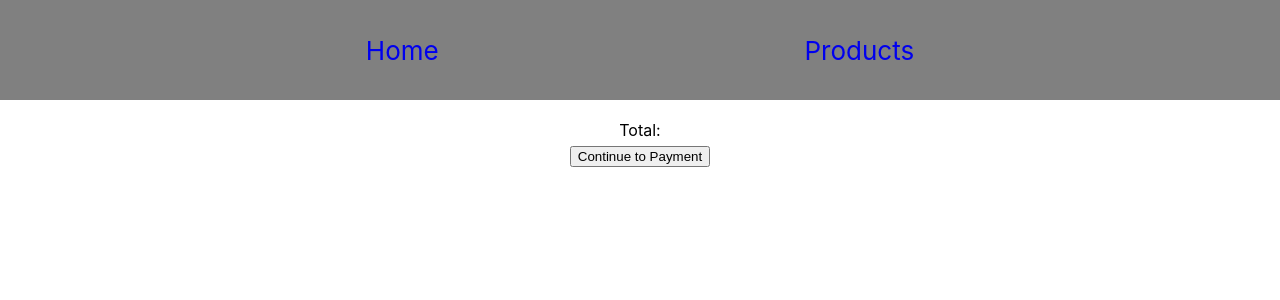
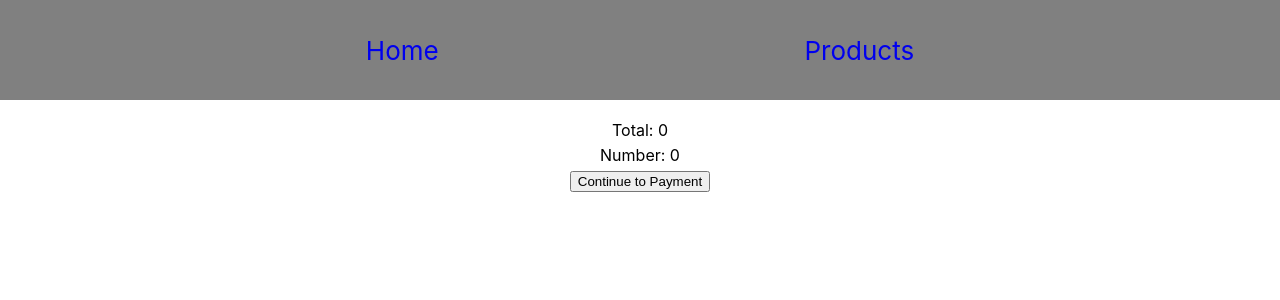
Before and after one commit to gothamcity17/capstone-1, a React (Create React App) app in the folder capstone/: page /cart in a window 1280 px wide. Shown: the top 300 px of the page. Built offline with nearby package versions, Linux system fonts and the light colour scheme.

Commit message:
Almost done: just a few tweaks and CSS

```diff
--- a/capstone/src/Components/Cart.jsx
+++ b/capstone/src/Components/Cart.jsx
@@ -2,6 +2,10 @@ import React from 'react';
 import { Link } from 'react-router-dom';
 
 export default function Cart({ addtocart }) {
+
+  var total = 0
+  var stock = 0
+
   console.log(addtocart);
   return (
     <>
@@ -12,21 +16,25 @@ export default function Cart({ addtocart }) {
       </header>
 
       {addtocart.map((item) => {
+        total += item.price
+        stock += item.quantity
         return (
           <div id='Cart-Items'>
+            <hr></hr>
             <img
               src={process.env.PUBLIC_URL + item.img}
               alt={item.imgAlt}
               className='Images'
             />
+            <p className='Details'> {item.price} </p>
             <hr></hr>
-            <p className='Details'> {item.price} </p>
           </div>
         );
       })}
 
       <div className='End'>
-        <p> Total: </p>
+    <p> Total: {total} </p>
+    <p> Number: {stock} </p>
         <button> Continue to Payment </button>
       </div>
     </>
--- a/capstone/src/Components/Product.jsx
+++ b/capstone/src/Components/Product.jsx
@@ -1,8 +1,17 @@
 import React from 'react';
 import { Link } from 'react-router-dom';
 import SearchBox from '../SearchBox';
+import data from '../inventory.json'
 
 const Product = (props) => {
+  function ReduceInventory(id) {
+    const Copy = data;
+    for (var i = 0; i < Copy.length; i++) {
+      if (id === Copy[i].id) {
+        Copy[i].inventory--;
+      }
+    }
+  }
   return (
     <>
       <header className='App-Header'>
@@ -35,7 +44,7 @@ const Product = (props) => {
                 <button
                   className='Add-Button'
                   onClick={() => {
-                    if (inventory.inventory > 0)
+                    if (inventory.inventory > 0) ReduceInventory(inventory.id);
                     props.setAddtocart(
                       props.addtocart.concat(props.items[index])
                     );
@@ -64,7 +73,7 @@ const Product = (props) => {
                 <button
                   className='Add-Button'
                   onClick={() => {
-                    if (inventory.inventory > 0)
+                    if (inventory.inventory > 0) ReduceInventory(inventory.id);
                     props.setAddtocart(
                       props.addtocart.concat(props.items[index])
                     );
```
Lines whose indentation alone changed are shown as unchanged.
